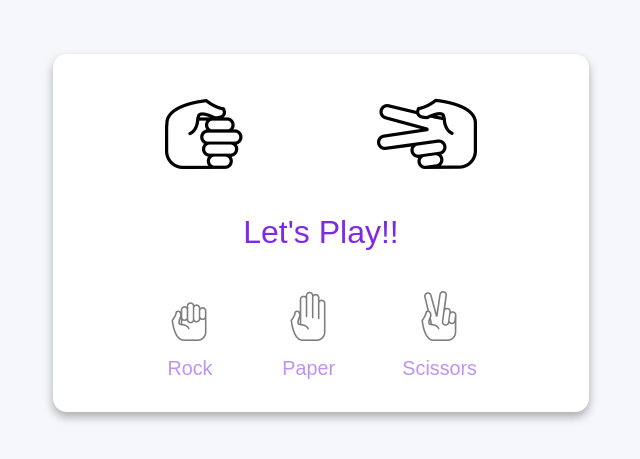
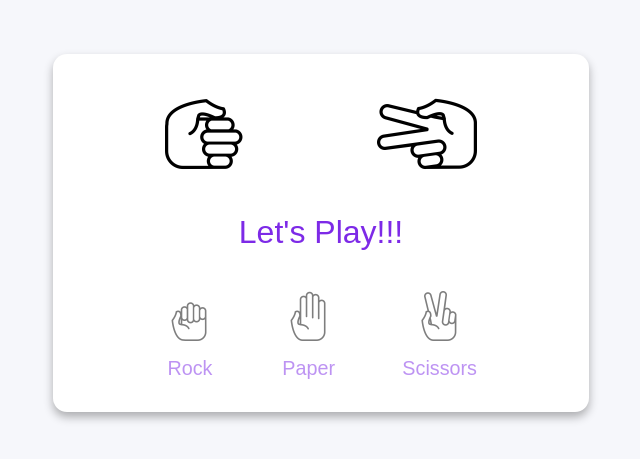
Before and after one commit to harounMusa/Rock-Paper-scissors, a plain HTML site: page index.html in a window 1280 px wide. Shown: the part 167-626 px from the top of the page, 319-959 px from the left. Drawn offline with Linux system fonts and the light colour scheme.

Commit message:
second commit

```diff
--- a/index.html
+++ b/index.html
@@ -21,7 +21,7 @@
                     <img src="scissors.png" alt="">
                 </span>
             </div>
-            <div class="result">Let's Play!!</div>
+            <div class="result">Let's Play!!!</div>
         </div>
 
         <div class="option_images">
```
